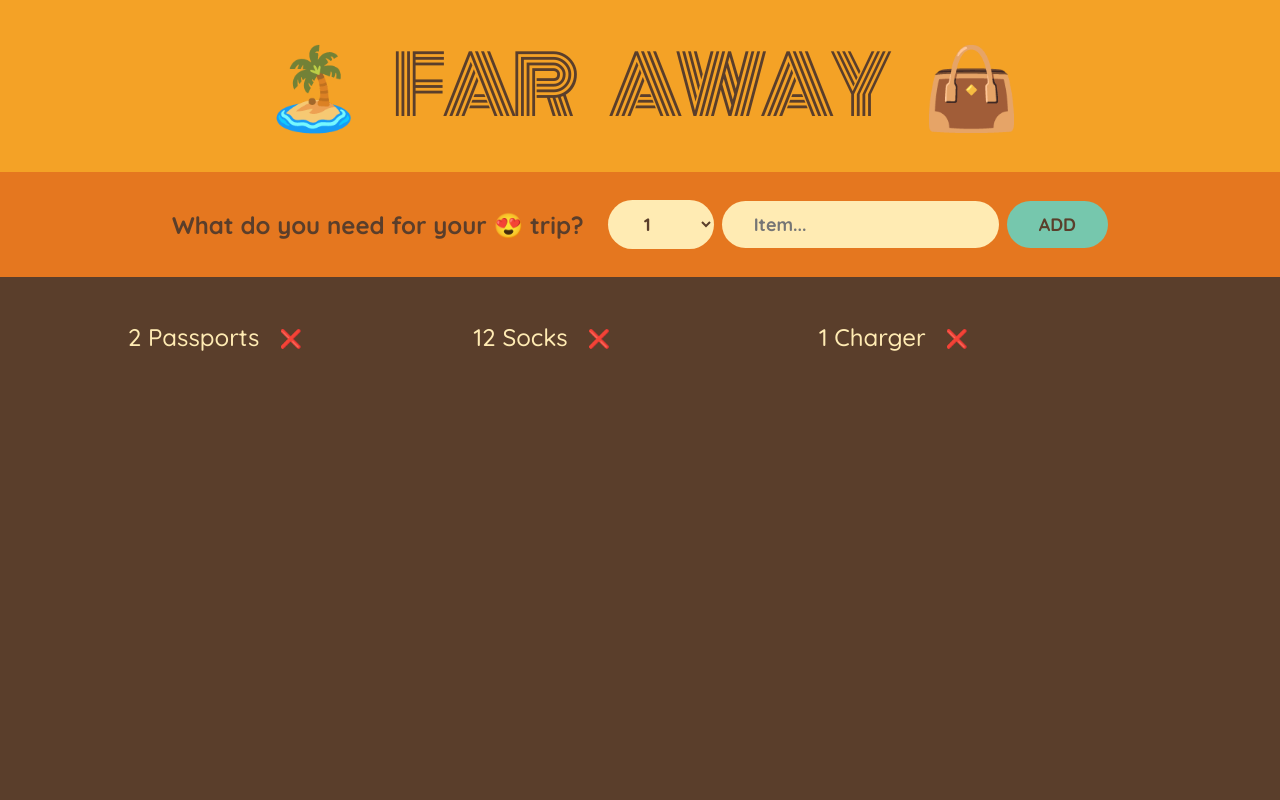
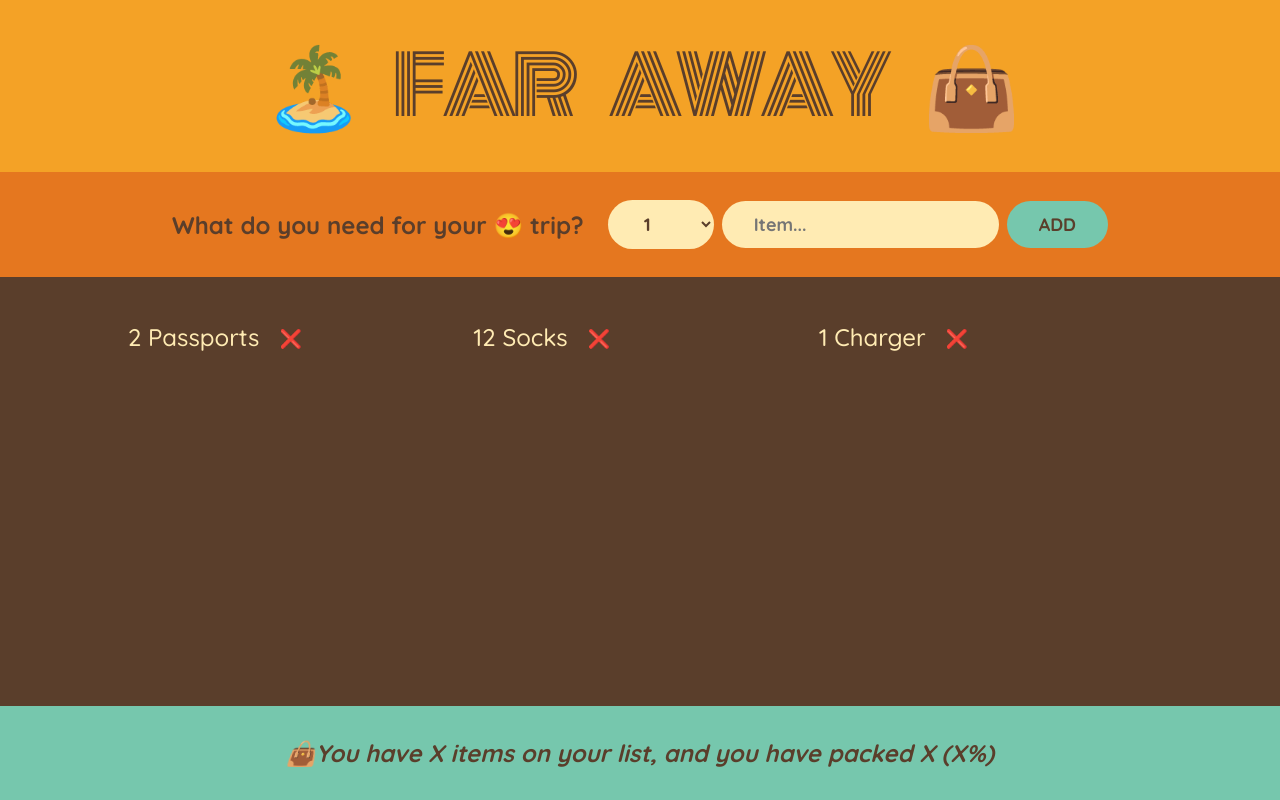
Before and after one commit to tsegaye27/travel-list, a React (Vite) app: page / in a window 1280 px wide. Built offline with nearby package versions, Linux system fonts and the light colour scheme.

Commit message:
included some styling to the stats component

```diff
--- a/src/components/Stats.jsx
+++ b/src/components/Stats.jsx
@@ -1 +1,7 @@
-export default function Stats() {}
+export default function Stats() {
+  return (
+    <footer className="stats">
+      <em>👜You have X items on your list, and you have packed X (X%)</em>
+    </footer>
+  );
+}
```
